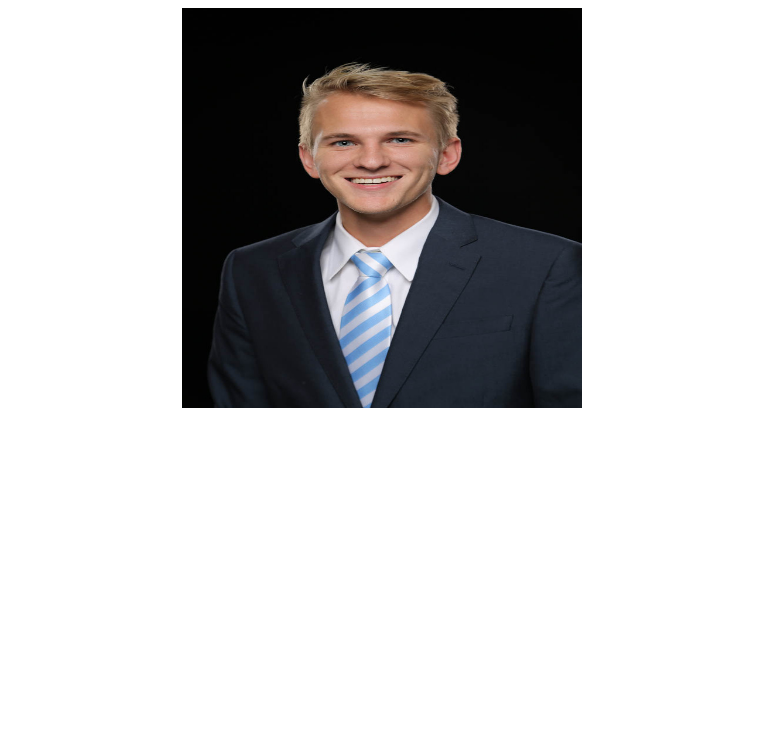
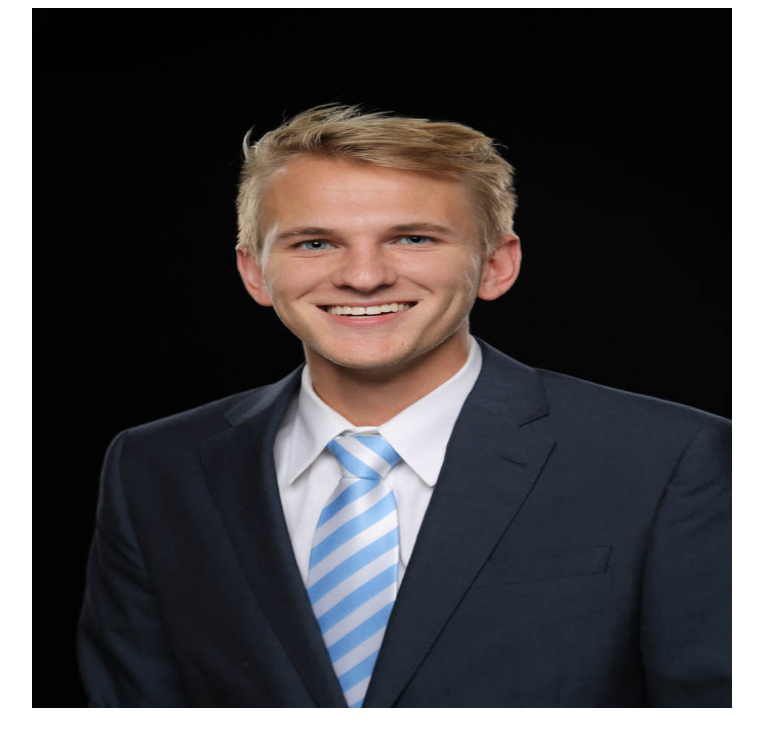
Before and after one commit to rymums/rymums.github.io, a plain HTML site: page index.html in a window 1280 px wide. Shown: the whole page, without its empty margins (258-1021 px from the left). Drawn offline with Linux system fonts and the light colour scheme.

Commit message:
Update index.html

```diff
--- a/index.html
+++ b/index.html
@@ -1,5 +1,5 @@
 <html>
 <body>
-<p style="text-align : center"><img src="showpicture.jpg" width="400" height="400" /></p>
+<p style="text-align : center"><img src="showpicture.jpg" width="700" height="700" /></p>
 </body>
 </html>
```
